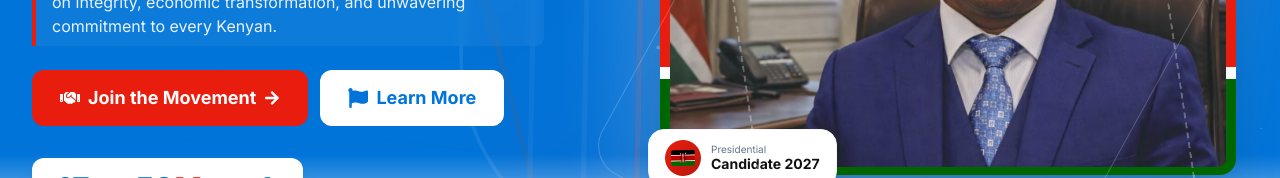
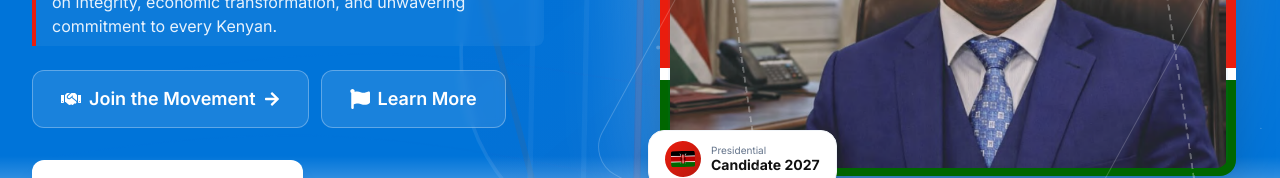
Before and after one commit to PETERMUTWIRI/kinity-2027, a Next.js app: page / in a window 1280 px wide. Shown: the part 381-559 px from the top of the page. Built offline with nearby package versions, Linux system fonts and the light colour scheme; no server answers; the database is empty.

Commit message:
refactored the hero mttons with advanced visual hirerachy

```diff
--- a/app/page.tsx
+++ b/app/page.tsx
@@ -316,7 +316,7 @@ export default function HomePage() {
                 </p>
               </motion.div>
 
-              {/* CTA Buttons with hover effects */}
+              {/* CTA Buttons with subtle glass effect */}
               <motion.div
                 initial={{ opacity: 0, y: 20 }}
                 animate={{ opacity: 1, y: 0 }}
@@ -325,17 +325,15 @@ export default function HomePage() {
               >
                 <Link
                   href="/join-us"
-                  className="group relative inline-flex items-center gap-2 px-6 py-3 md:px-7 md:py-3.5 rounded-xl bg-[#E91D0E] text-white font-bold text-base md:text-lg overflow-hidden transition-all duration-300 hover:shadow-xl hover:shadow-[#E91D0E]/40 hover:-translate-y-1 w-full sm:w-auto justify-center"
+                  className="group relative inline-flex items-center gap-2 px-6 py-3 md:px-7 md:py-3.5 rounded-xl bg-white/10 backdrop-blur-sm border border-white/30 text-white font-semibold text-base md:text-lg overflow-hidden transition-all duration-300 hover:bg-white/20 hover:border-white/50 hover:-translate-y-1 w-full sm:w-auto justify-center"
                 >
-                  {/* Shine effect */}
-                  <span className="absolute inset-0 bg-gradient-to-r from-transparent via-white/30 to-transparent -translate-x-full group-hover:translate-x-full transition-transform duration-700" />
                   <FaHandshake className="w-5 h-5 relative z-10" />
                   <span className="relative z-10">Join the Movement</span>
                   <FaArrowRight className="w-4 h-4 relative z-10 group-hover:translate-x-1 transition-transform" />
                 </Link>
                 <Link
                   href="/about"
-                  className="group inline-flex items-center gap-2 px-6 py-3 md:px-7 md:py-3.5 rounded-xl bg-white text-[#0074D9] font-bold text-base md:text-lg hover:bg-slate-50 transition-all duration-300 hover:shadow-xl hover:-translate-y-1 w-full sm:w-auto justify-center"
+                  className="group inline-flex items-center gap-2 px-6 py-3 md:px-7 md:py-3.5 rounded-xl bg-white/10 backdrop-blur-sm border border-white/30 text-white font-semibold text-base md:text-lg transition-all duration-300 hover:bg-white/20 hover:border-white/50 hover:-translate-y-1 w-full sm:w-auto justify-center"
                 >
                   <FaFlag className="w-5 h-5 group-hover:rotate-12 transition-transform" />
                   Learn More
```
